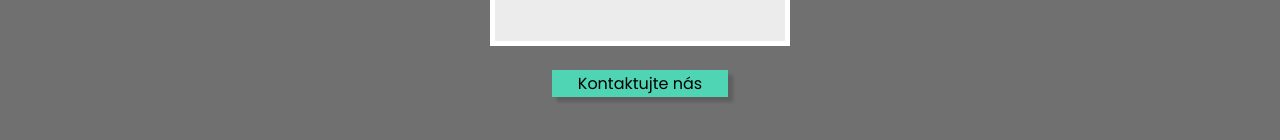
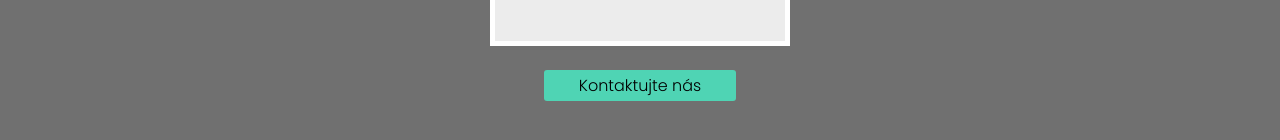
Before and after one commit to MatthewChevy/Synmal, a Vue app: page /about in a window 1280 px wide. Shown: the part 2414-2554 px from the top of the page. Built offline with nearby package versions, Linux system fonts and the light colour scheme.

Commit message:
Use path button component

```diff
--- a/src/components/About/TheAboutFooter.vue
+++ b/src/components/About/TheAboutFooter.vue
@@ -1,18 +1,18 @@
 <template>
     <div class="footer-center">
-        <div
-            class="contact-link-button-wrapper"
-            tabindex="1"
-            @click="$router.push({ path: '/contact' })"
-        >
-            <p class="contact-link-button">Kontaktujte nás</p>
+        <div class="button">
+            <the-path-button :path="'contact'" :textButton="'Kontaktujte nás'" />
         </div>
     </div>
 </template>
 
 <script>
+import ThePathButton from '../ThePathButton.vue';
+
     export default {
-
+        components: {
+            ThePathButton,
+        },
     }
 </script>
 
@@ -25,23 +25,11 @@
         margin: 0 auto;
     }
 
-    .contact-link-button-wrapper {
-        width: 11rem;
+    .button{
+        text-align: center;
         margin: 0 auto;
-        text-align: center;
     }
 
-    .contact-link-button {
-        background-color: $fancy;
-        padding: 1px 0px;
-        box-shadow: 5px 5px 3px rgba($darkest, 16%);
-        cursor: pointer;
-    }
-
-    .contact-link-button:focus {
-        background-color: $primary-light;
-        transition: 0.25s;
-    }
 }
 
 </style>
```
